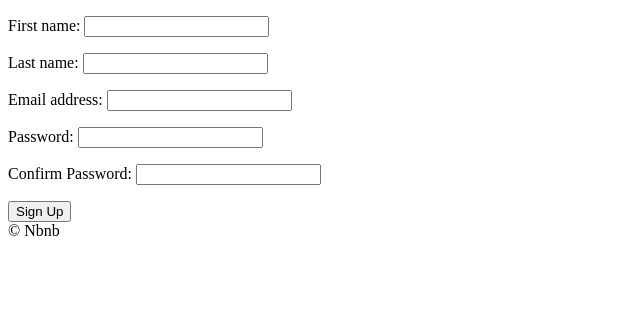
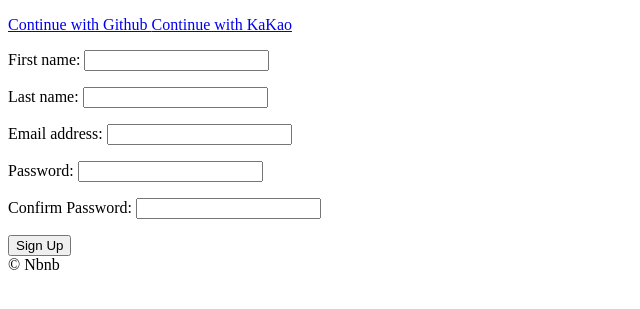
Before and after one commit to sbtiffanykim/airbnb-clone, a Django app: page /users/signup in a window 1280 px wide. Shown: the part 78-387 px from the top of the page, without its empty margins (0-640 px from the left). Run offline with Django 3.2, Linux system fonts and the light colour scheme; parts of the project's set-up code (start-up, migrations or seed data) failed here and were passed over.

Commit message:
Done with Github/Kakao Login

```diff
--- a/templates/emails/verify_email.html
+++ b/templates/emails/verify_email.html
@@ -1,2 +1,2 @@
 <h4>Verify Email</h4>
-<span>Hello! to verify your email, click <a href="http://127.0.0.1:8000/users/verify/{{v_code}}">here</a></span>
+<span>Hello! to verify your email, click <a href="http://127.0.0.1:8000/users/verify/{{verif_key}}">here</a></span>
--- /dev/null
+++ b/templates/partials/social_login.html
@@ -0,0 +1,9 @@
+<div>
+    <a href="{% url 'users:github-login' %}">
+        Continue with Github
+    </a>
+
+    <a href="{% url 'users:kakao-login' %}">
+        Continue with KaKao
+    </a>
+</div>
--- a/templates/users/login.html
+++ b/templates/users/login.html
@@ -10,6 +10,8 @@
 
 {% block content %}
 
+    {% include "partials/social_login.html" %}
+
     <form method="POST" action="{% url "users:login" %}">
         {% csrf_token %}
         {{form.as_p}}
--- a/templates/users/signup.html
+++ b/templates/users/signup.html
@@ -10,6 +10,8 @@
 
 {% block content %}
 
+    {% include "partials/social_login.html" %}
+
     <form method="POST" action="{% url "users:signup" %}">
         {% csrf_token %}
         {{form.as_p}}
--- a/users/admin.py
+++ b/users/admin.py
@@ -40,4 +40,5 @@ class CustomUserAdmin(UserAdmin, admin.ModelAdmin):
         "is_superuser",
         "email_verified",
         "email_secret",
+        "login_method",
     )
--- a/users/models.py
+++ b/users/models.py
@@ -31,6 +31,16 @@ class User(AbstractUser):
 
     CURRENCY_CHOICES = ((CURRENCY_USD, "USD"), (CURRENCY_KRW, "KRW"))
 
+    LOGIN_EMAIL = "email"
+    LOGIN_GITHUB = "github"
+    LOGIN_KAKAO = "kakao"
+
+    LOGIN_CHOICES = (
+        (LOGIN_EMAIL, "Email"),
+        (LOGIN_GITHUB, "Github"),
+        (LOGIN_KAKAO, "Kakao"),
+    )
+
     avatar = models.ImageField(upload_to="avatars", blank=True)
     gender = models.CharField(choices=GENDER_CHOICES, max_length=10, blank=True)
     bio = models.TextField(default="", blank=True)
@@ -43,7 +53,10 @@ class User(AbstractUser):
     )
     superhost = models.BooleanField(default=False)
     email_verified = models.BooleanField(default=False)
-    email_secret = models.CharField(max_length=120, default="", blank=True)
+    email_secret = models.CharField(max_length=20, default="", blank=True)
+    login_method = models.CharField(
+        max_length=50, choices=LOGIN_CHOICES, default=LOGIN_EMAIL
+    )
 
     def verify_email(self):
         if self.email_verified is False:
--- a/users/urls.py
+++ b/users/urls.py
@@ -5,6 +5,10 @@ app_name = "users"
 
 urlpatterns = [
     path("login", views.LoginView.as_view(), name="login"),
+    path("login/github", views.github_login, name="github-login"),
+    path("login/github/callback", views.github_callback, name="github-callback"),
+    path("login/kakao", views.kakao_login, name="kakao-login"),
+    path("login/kakao/callback", views.kakao_callback, name="kakao-callback"),
     path("logout", views.log_out, name="logout"),
     path("signup", views.SignUpView.as_view(), name="signup"),
     path("verify/<str:key>", views.complete_verification, name="complete-verification"),
--- a/users/views.py
+++ b/users/views.py
@@ -1,8 +1,10 @@
-from django.views import View
+import os
+import requests
 from django.views.generic import FormView
 from django.urls import reverse_lazy
-from django.shortcuts import render, redirect, reverse
+from django.shortcuts import redirect, reverse
 from django.contrib.auth import authenticate, login, logout
+from django.core.files.base import ContentFile
 from . import forms, models
 
 
@@ -54,3 +56,139 @@ def complete_verification(request, key):
         # to do: add error message
         pass
     return redirect(reverse("core:home"))
+
+
+def github_login(request):
+    client_id = os.environ.get("GH_ID")
+    redirect_uri = "http://127.0.0.1:8000/users/login/github/callback"
+    return redirect(
+        f"https://github.com/login/oauth/authorize?client_id={client_id}&redirect_uri={redirect_uri}&scope=read:user"
+    )
+
+
+class GithubException(Exception):
+    pass
+
+
+def github_callback(request):
+    try:
+        client_id = os.environ.get("GH_ID")
+        client_secret = os.environ.get("GH_SECRET")
+        code = request.GET.get("code", None)
+
+        if code is not None:
+            result = requests.post(
+                f"https://github.com/login/oauth/access_token?client_id={client_id}&client_secret={client_secret}&code={code}",
+                headers={"Accept": "application/json"},
+            )
+            token_json = result.json()
+            error = token_json.get("error", None)
+
+            if error is not None:
+                raise GithubException()
+            else:
+                access_token = token_json.get("access_token")
+                token_request = requests.get(
+                    "https://api.github.com/user",
+                    headers={
+                        "Authorization": f"token {access_token}",
+                        "Accept": "application/json",
+                    },
+                )
+                token_json = token_request.json()
+                username = token_json.get("login", None)
+
+                if username is not None:
+                    name = token_json.get("name")
+                    email = token_json.get("email")
+                    bio = token_json.get("bio")
+                    try:
+                        user = models.User.objects.get(email=email)
+                        if user.login_method != models.User.LOGIN_GITHUB:
+                            raise GithubException()
+
+                    except models.User.DoesNotExist:
+                        user = models.user.objects.create(
+                            email=email,
+                            username=email,
+                            bio=bio,
+                            first_name=name,
+                            login_method=models.User.LOGIN_GITHUB,
+                            email_verified=True,
+                        )
+                        user.set_unusable_password()
+                        user.save()
+                    login(request, user)
+                    return redirect(reverse("core:home"))
+                else:
+                    raise GithubException()
+
+        else:
+            raise GithubException()
+
+    except GithubException:
+        # send error message
+        return redirect(reverse("users:login"))
+
+
+def kakao_login(request):
+    client_id = os.environ.get("KAKAO_ID")
+    redirect_uri = "http://127.0.0.1:8000/users/login/kakao/callback"
+    return redirect(
+        f"https:kauth.kakao.com/oauth/authorize?client_id={client_id}&redirect_uri={redirect_uri}&response_type=code"
+    )
+
+
+class KakaoException(Exception):
+    pass
+
+
+def kakao_callback(request):
+    try:
+        client_id = os.environ.get("KAKAO_ID")
+        redirect_uri = "http://127.0.0.1:8000/users/login/kakao/callback"
+        code = request.GET.get("code")
+        token_request = requests.get(
+            f"https://kauth.kakao.com/oauth/token?grant_type=authorization_code&client_id={client_id}&redirect_uri={redirect_uri}&code={code}",
+        )
+        token_json = token_request.json()
+        error = token_json.get("error", None)
+        if error is not None:
+            raise KakaoException()
+        access_token = token_json.get("access_token")
+        profile_request = requests.get(
+            "https://kapi.kakao.com/v2/user/me",
+            headers={"Authorization": f"Bearer {access_token}"},
+        )
+        profile_json = profile_request.json()
+        email = profile_json.get("kakao_account").get("email", None)
+        if email is None:
+            raise KakaoException()
+        properties = profile_json.get("properties")
+        nickname = properties.get("nickname")
+        profile_image = properties.get("profile_image")
+
+        try:
+            user = models.User.objects.get(email=email)
+            if user.login_method != models.User.LOGIN_KAKAO:
+                raise KakaoException()
+        except models.User.DoesNotExist:
+            user = models.user.objects.create(
+                email=email,
+                username=email,
+                first_name=nickname,
+                login_method=models.User.LOGIN_KAKAO,
+                email_verified=True,
+            )
+            user.set_unusable_password()
+            user.save()
+            if profile_image is not None:
+                photo_request = requests.get(profile_image)
+                user.avatar.save(
+                    f"{nickname}-avatar", ContentFile(photo_request.content)
+                )
+        login(request, user)
+        return redirect(reverse("core:home"))
+
+    except KakaoException:
+        return redirect(reverse("users:login"))
```
Also changed, not shown: users/migrations/0012_auto_20200821_1407.py (added), 2 other files.
